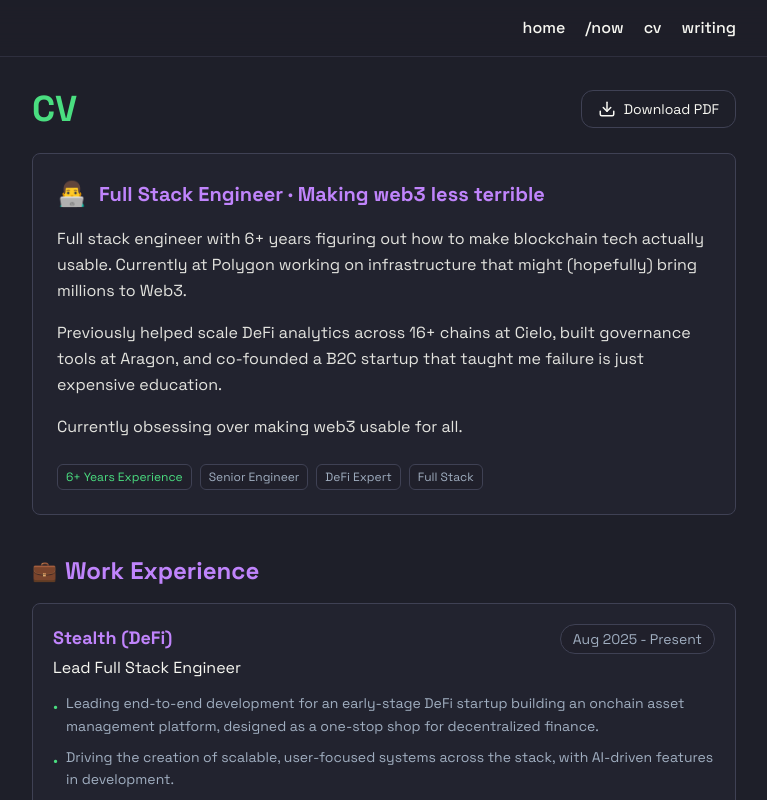
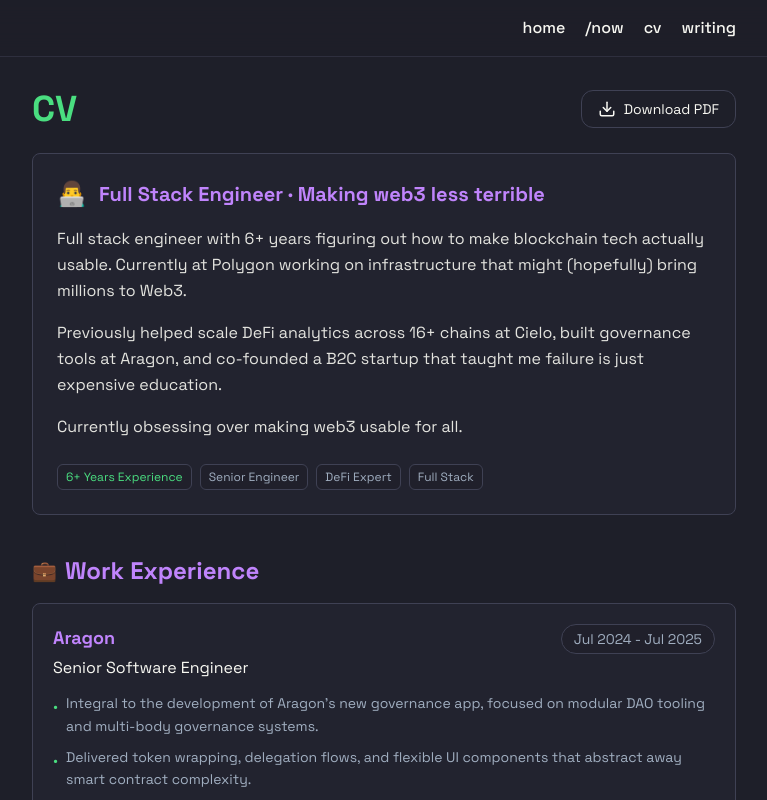
Before and after one commit to shan8851/shan_site, a Next.js app: page /cv in a window 1280 px wide. Shown: the top 800 px of the page, without its empty margins (256-1023 px from the left). Built offline with nearby package versions, Linux system fonts and the light colour scheme.

Commit message:
chore: remove nika

```diff
--- a/app/data/jobs.ts
+++ b/app/data/jobs.ts
@@ -1,16 +1,6 @@
 import { JobDetails } from "app/components/job";
 
 export const jobsData: JobDetails[] = [
-  {
-    company: 'Stealth (DeFi)',
-    title: 'Lead Full Stack Engineer',
-    date: 'Aug 2025 - Present',
-    description: [
-      'Leading end-to-end development for an early-stage DeFi startup building an onchain asset management platform, designed as a one-stop shop for decentralized finance.',
-      'Driving the creation of scalable, user-focused systems across the stack, with AI-driven features in development.',
-      'Deepening expertise in backend infrastructure and AI integrations, with a focus on RWA tokenization and stablecoin mechanics.',
-    ],
-  },
   {
     company: 'Aragon',
     title: 'Senior Software Engineer',
```
